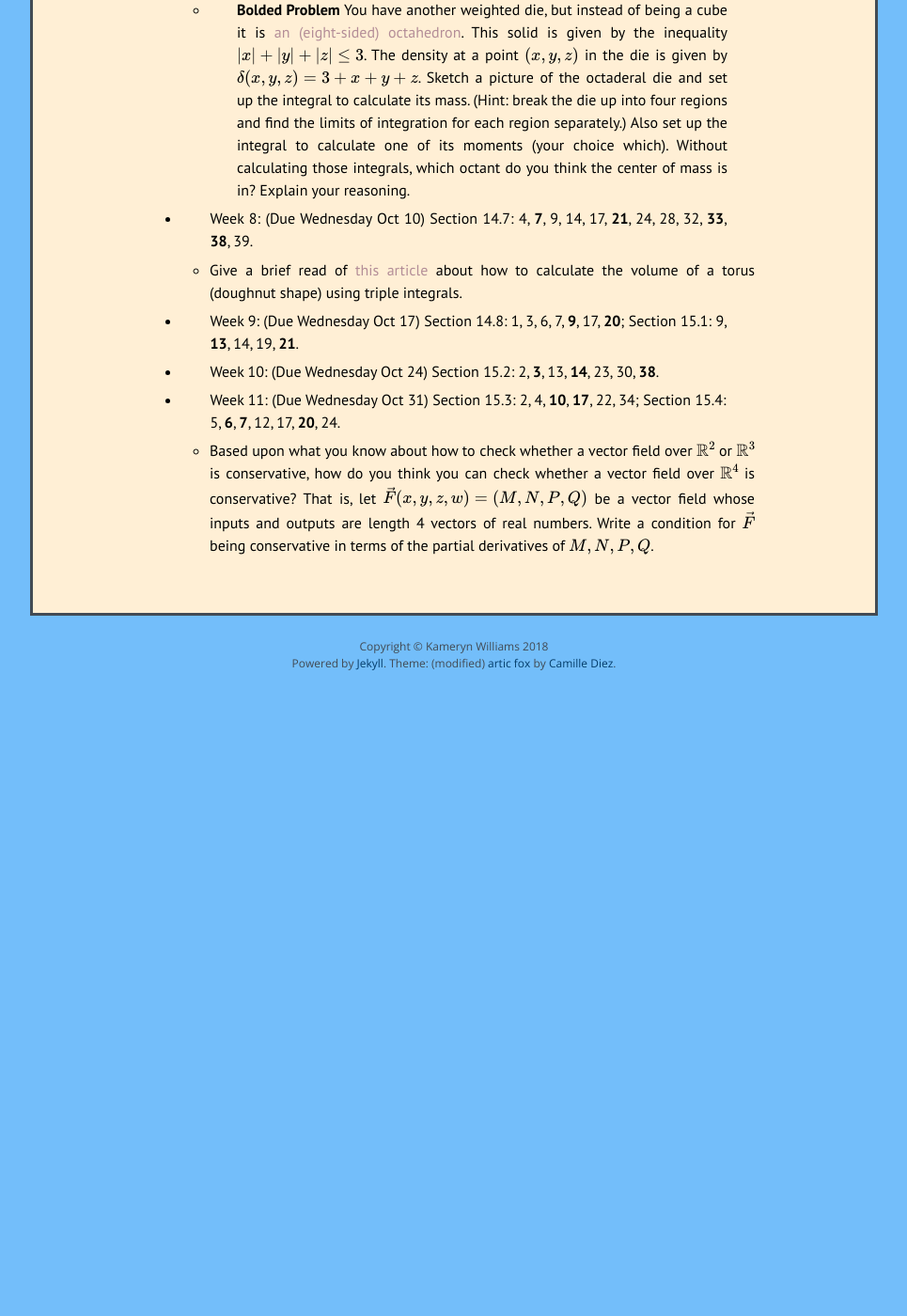
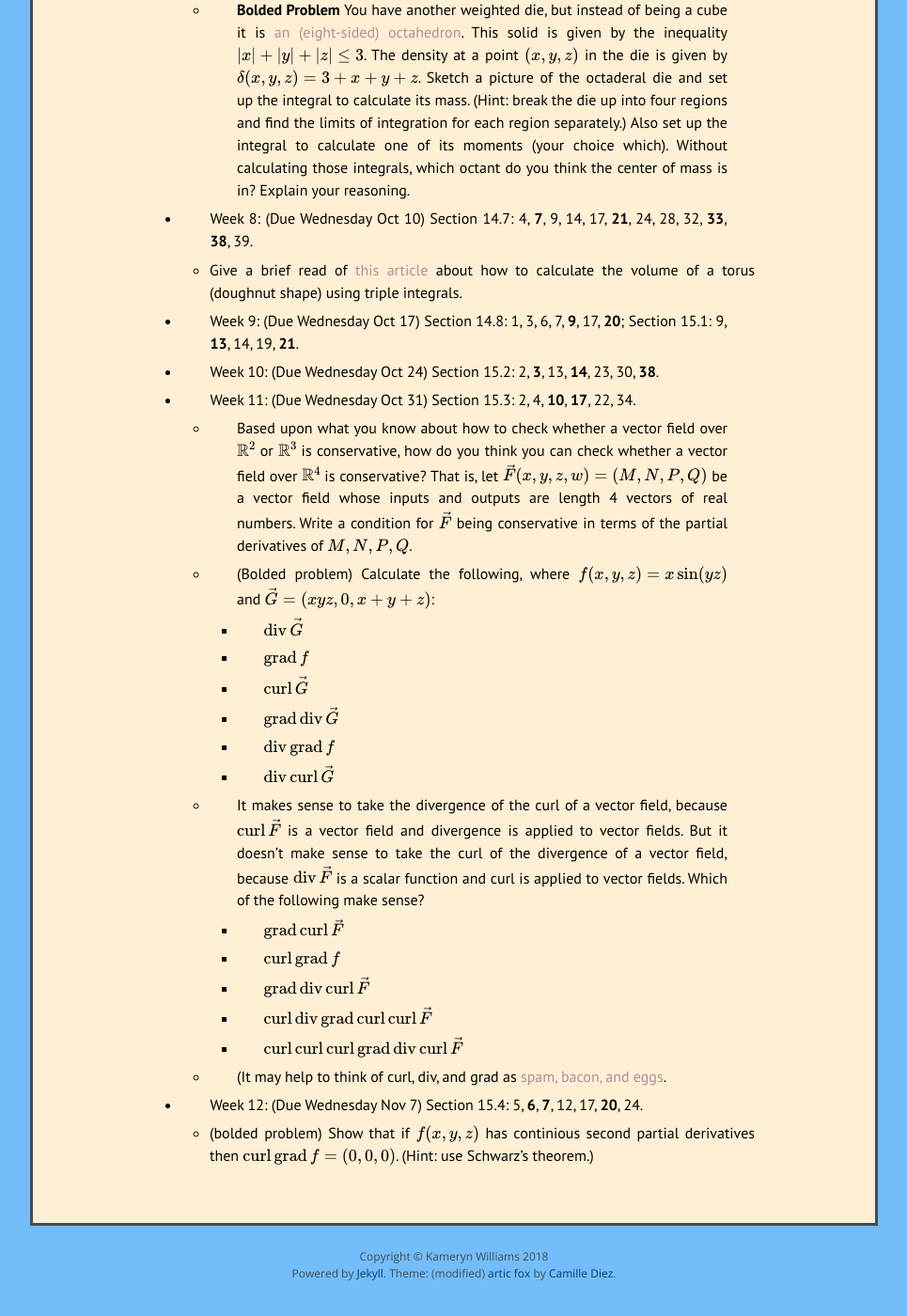
Before and after one commit to kamerynjw/kamerynjw.github.io, a Jekyll site: the page built from teaching/2018/math244.md, in a window 1280 px wide and 1400 px high, scrolled down 1796 px. Shown: the whole window at 94% size, without its empty margins (157-1122 px from the left). Built offline with Jekyll 4.4.1, drawn with Linux system fonts in a browser that asks for light colours; nearby versions of some CDN libraries; formulas are drawn with MathJax 3; before the commit the page ends 2547 px from its top, so only the background shows below that.

Commit message:
homework tweak

```diff
--- a/teaching/2018/math244.md
+++ b/teaching/2018/math244.md
@@ -75,6 +75,38 @@ I will grade among the bolded problems.
 
 * Week 10: (Due Wednesday Oct 24) Section 15.2: 2, **3**, 13, **14**, 23, 30, **38**.
 
-* Week 11: (Due Wednesday Oct 31)  Section 15.3: 2, 4, **10**, **17**, 22, 34; Section 15.4: 5, **6**, **7**, 12, 17, **20**, 24.
+* Week 11: (Due Wednesday Oct 31)  Section 15.3: 2, 4, **10**, **17**, 22, 34.
 
     * Based upon what you know about how to check whether a vector field over $\mathbb R^2$ or $\mathbb R^3$ is conservative, how do you think you can check whether a vector field over $\mathbb R^4$ is conservative? That is, let $\vec F(x,y,z,w) = (M,N,P,Q)$ be a vector field whose inputs and outputs are length 4 vectors of real numbers. Write a condition for $\vec F$ being conservative in terms of the partial derivatives of $M,N,P,Q$.
+
+    * (Bolded problem) Calculate the following, where $f(x,y,z) = x\sin(yz)$ and $\vec G = (xyz,0,x+y+z)$:
+
+        * $\operatorname{div} \vec G$
+
+        * $\operatorname{grad} f$
+
+        * $\operatorname{curl} \vec G$
+
+        * $\operatorname{grad} \operatorname{div} \vec G$
+
+        * $\operatorname{div} \operatorname{grad} f$
+
+        * $\operatorname{div} \operatorname{curl} \vec G$
+
+    * It makes sense to take the divergence of the curl of a vector field, because $\operatorname{curl} \vec F$ is a vector field and divergence is applied to vector fields. But it doesn't make sense to take the curl of the divergence of a vector field, because $\operatorname{div} \vec F$ is a scalar function and curl is applied to vector fields. Which of the following make sense?
+
+        * $\operatorname{grad} \operatorname{curl} \vec F$
+
+        * $\operatorname{curl} \operatorname{grad} f$
+
+        * $\operatorname{grad} \operatorname{div} \operatorname{curl} \vec F$
+
+        * $\operatorname{curl} \operatorname{div} \operatorname{grad} \operatorname{curl} \operatorname{curl} \vec F$
+
+        * $\operatorname{curl} \operatorname{curl} \operatorname{curl} \operatorname{grad} \operatorname{div} \operatorname{curl} \vec F$
+
+    * (It may help to think of curl, div, and grad as [spam, bacon, and eggs](https://www.youtube.com/watch?v=anwy2MPT5RE).
+
+* Week 12: (Due Wednesday Nov 7) Section 15.4: 5, **6**, **7**, 12, 17, **20**, 24.
+
+    * (bolded problem) Show that if $f(x,y,z)$ has continious second partial derivatives then $\operatorname{curl} \operatorname{grad} f = (0,0,0)$. (Hint: use Schwarz's theorem.)
```
